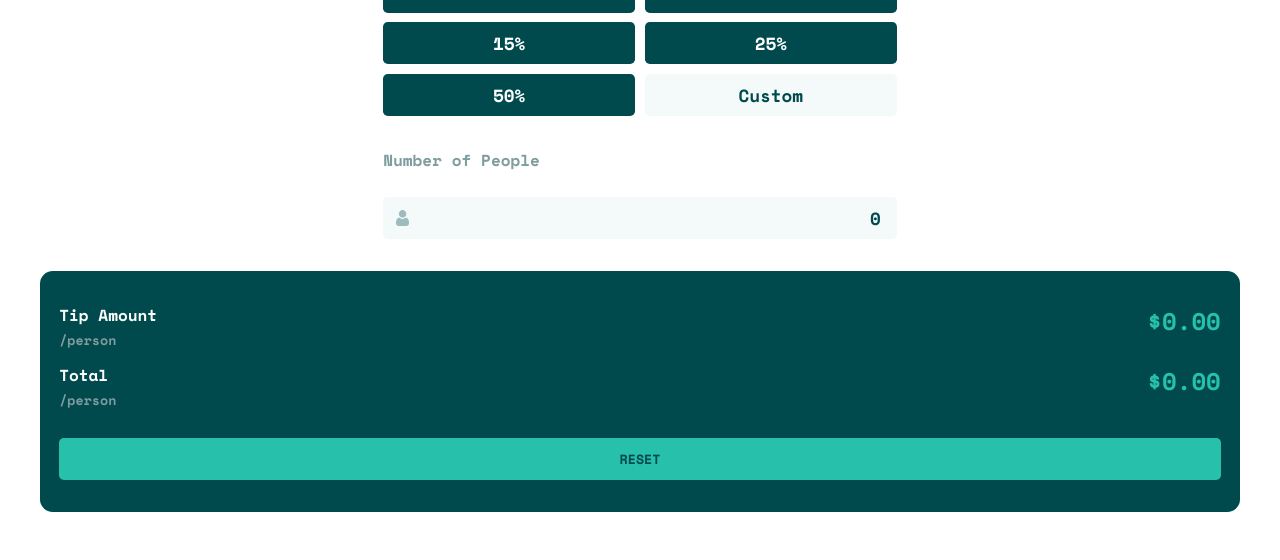
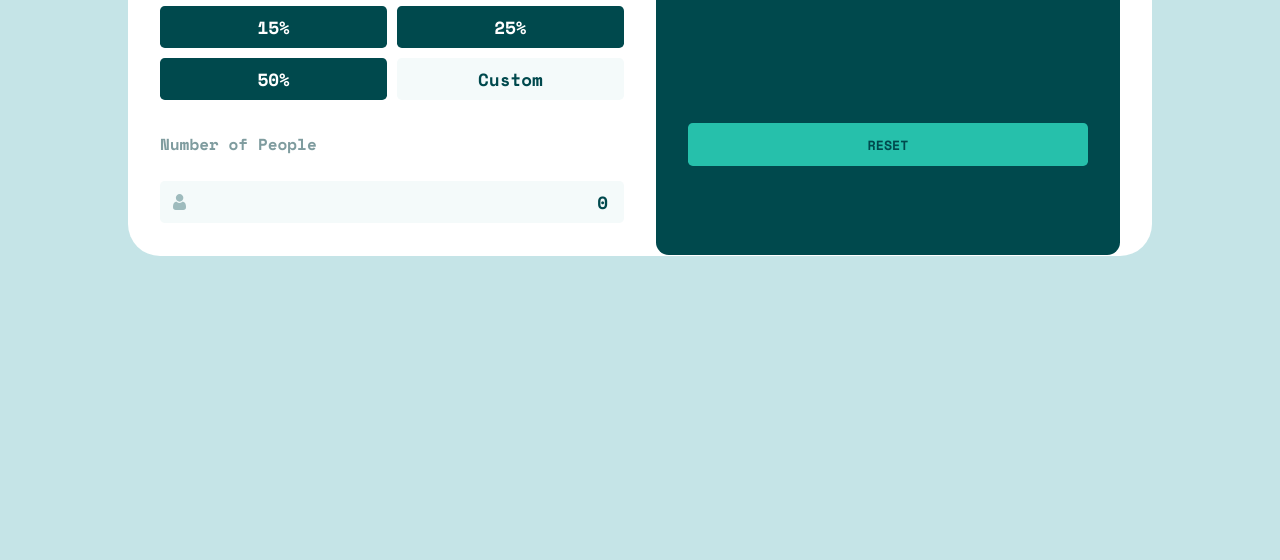
Before and after one commit to Deuzi/tip-app, a plain HTML site: page index.html in a window 1280 px wide. Shown: the part 385-945 px from the top of the page. After the commit the page ends 800 px from the top, so only its background shows below. Drawn offline with nearby package versions, Linux system fonts and the light colour scheme.

Commit message:
desktop-view-update

```diff
--- a/style.css
+++ b/style.css
@@ -34,6 +34,7 @@ main #logo{
     letter-spacing: 0.3rem;
     margin: 2rem 0;
 }
+
 
 #tip-calculator-container{
     background-color: var(--White);
@@ -179,3 +180,41 @@ input::placeholder{
     font-weight: 600;
     cursor: pointer;
 }
+
+
+@media  (min-width: 767px) {
+    #tip-calculator-container{
+        height: 481px;
+        max-width: 80%;
+        padding: 2rem;
+        border-radius: 2rem;
+        display: grid;
+        grid-template-columns: 1fr 1fr;
+        grid-template-rows: auto;
+        gap: 2rem;
+        margin-bottom: 3rem;
+    }
+    main {
+        height: 100%;
+        width: 100%;
+        display: flex;
+        flex-direction: column;
+        justify-content: center;
+        align-items: center;
+    }
+
+    #total{
+        width: 100%;
+        height: 100%;
+        padding: 2rem;
+    }
+
+    #total button{
+        margin-top: 9rem;
+    }
+    .per-person {
+        font-size: 2.5rem;
+        margin-left: 4rem;
+    }
+
+}
```
